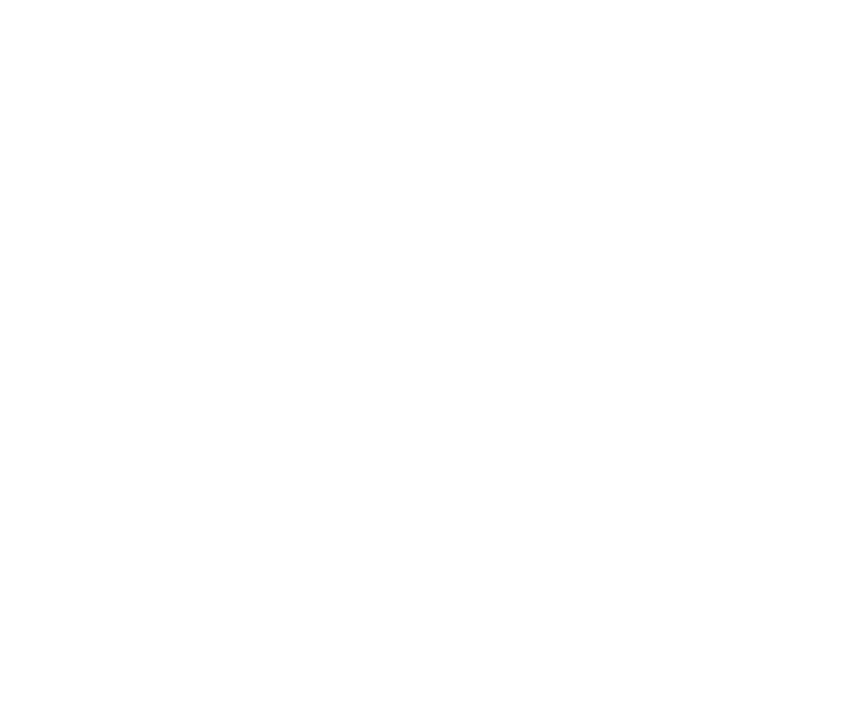
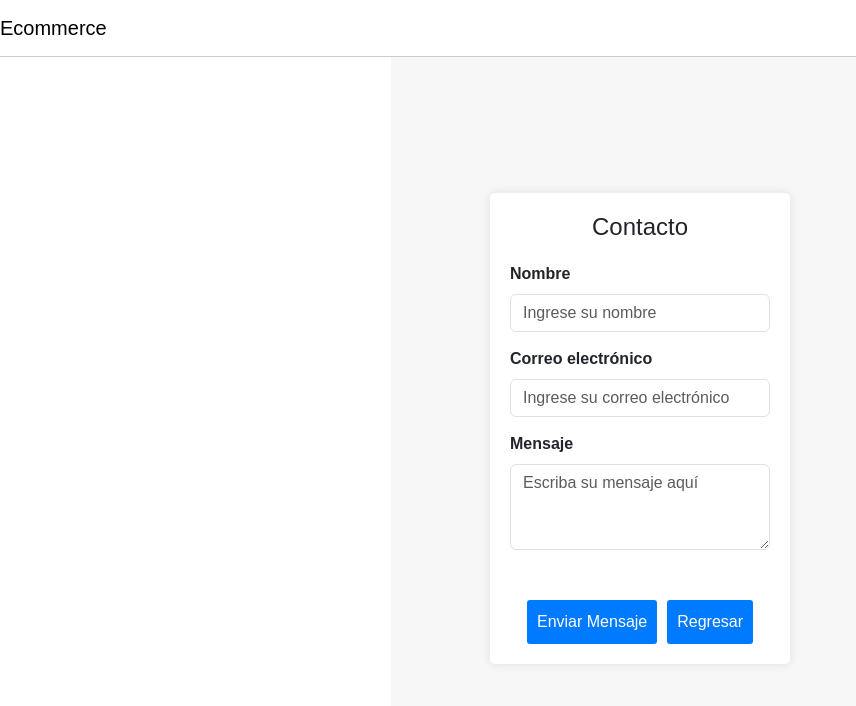
Before and after one commit to Arthur061990/Auth_React, a React (Vite) app: page /contacto in a window 1280 px wide. Before the commit this address had no page. Shown: the top 706 px of the page, without its empty margins (0-856 px from the left). Built offline with nearby package versions, Linux system fonts and the light colour scheme.

Commit message:
toastify

```diff
--- a/package.json
+++ b/package.json
@@ -15,7 +15,8 @@
     "react": "^18.3.1",
     "react-bootstrap": "^2.10.4",
     "react-dom": "^18.3.1",
-    "react-router-dom": "^6.24.0"
+    "react-router-dom": "^6.24.0",
+    "react-toastify": "^10.0.5"
   },
   "devDependencies": {
     "@types/react": "^18.3.3",
--- a/src/App.jsx
+++ b/src/App.jsx
@@ -5,18 +5,24 @@ import Dashboard from './components/pages/dashboard';
 import Registro from './components/pages/registro';
 import Ingreso from './components/pages/ingreso';
 import Home from './components/pages/home';
+import Contacto from './components/pages/contacto';
 import Modifica_Password from './components/pages/modificar_password';
 import 'bootstrap/dist/css/bootstrap.min.css';
 import AuthState from '../tools/auth.state';
 import './components/Estilos/estilo.css'
 import Layout from './components/pages/layout';
+import { ToastContainer } from 'react-toastify';
+import 'react-toastify/dist/ReactToastify.css';
 
 function App() {
 
 
   return (
+
     <AuthState>
+
         <BrowserRouter>
+        <ToastContainer />
           <Routes>
             <Route path={"/"} element={<Home />}/>
             <Route path={"/ingreso"} element={<Ingreso />}/>
@@ -24,10 +30,16 @@ function App() {
             <Route element={<Layout />}>
               <Route path={"/dashboard"} element={<Dashboard />}/>
               <Route path={"/modificar_password"} element={<Modifica_Password />}/>
+              <Route path={"/contacto"} element={<Contacto/>}/>
             </Route>
           </Routes>
+
         </BrowserRouter>
+
     </AuthState>
+
+
+
   )
 }
 
--- /dev/null
+++ b/src/components/pages/contacto.jsx
@@ -0,0 +1,45 @@
+import React from 'react';
+import { Container, Navbar, Form, Button } from 'react-bootstrap';
+
+const Contacto = () => {
+    return (
+        <div style={{ fontFamily: 'Arial, sans-serif', backgroundColor: '#f7f7f7', display: 'flex', justifyContent: 'center', alignItems: 'center', height: '100vh', margin: 0 }}>
+            <Navbar className="navbar" expand="lg" style={{ width: '100%', position: 'fixed', top: 0, zIndex: 1000, backgroundColor: '#fff', borderBottom: '1px solid #ccc' }}>
+                <Navbar.Brand href="#home">Ecommerce</Navbar.Brand>
+                {/* Agregar botones de navegación si es necesario */}
+            </Navbar>
+
+            <Container style={{ backgroundColor: '#fff', padding: '20px', boxShadow: '0 0 10px rgba(0, 0, 0, 0.1)', borderRadius: '5px', width: '300px', textAlign: 'center' }}>
+                <h1 style={{ marginBottom: '20px', fontSize: '24px' }}>Contacto</h1>
+
+                <Form>
+                    <Form.Group className="form-group">
+                        <Form.Label>Nombre</Form.Label>
+                        <Form.Control type="text" placeholder="Ingrese su nombre" />
+                    </Form.Group>
+
+                    <Form.Group className="form-group">
+                        <Form.Label>Correo electrónico</Form.Label>
+                        <Form.Control type="email" placeholder="Ingrese su correo electrónico" />
+                    </Form.Group>
+
+                    <Form.Group className="form-group">
+                        <Form.Label>Mensaje</Form.Label>
+                        <Form.Control as="textarea" rows={3} placeholder="Escriba su mensaje aquí" />
+                    </Form.Group>
+
+                    <div style={{ textAlign: 'center', marginTop: '50px' }}>
+                        <Button variant="primary" type="submit" style={{ marginRight: '10px', padding: '10px', backgroundColor: '#007bff', color: '#fff', border: 'none', borderRadius: '3px', cursor: 'pointer', fontSize: '16px' }}>
+                            Enviar Mensaje
+                        </Button>
+                        <Button variant="primary" href="/dashboard" style={{ padding: '10px', backgroundColor: '#007bff', color: '#fff', border: 'none', borderRadius: '3px', cursor: 'pointer', fontSize: '16px' }}>
+                            Regresar
+                        </Button>
+                    </div>
+                </Form>
+            </Container>
+        </div>
+    );
+}
+
+export default Contacto;
--- a/src/components/pages/dashboard.jsx
+++ b/src/components/pages/dashboard.jsx
@@ -31,10 +31,10 @@ function Dashboard() {
         const obtenerProductosDesdeBackend = async () => {
             try {
                 const response = await axios.get('http://localhost:3000/obtener_productos', config);
-                setProductos(response.data); // Actualiza el estado con los productos recibidos del backend
+                setProductos(response.data);
             } catch (error) {
                 console.error('Error:', error);
-                // Manejo de errores, por ejemplo mostrar un mensaje al usuario
+
             }
         };
 
@@ -59,7 +59,6 @@ function Dashboard() {
                                     <Card.Title>{producto.nombre}</Card.Title>
                                     <Card.Text>{producto.descripcion}</Card.Text>
                                     <Card.Text>{producto.costo}</Card.Text>
-                                    <Button variant="primary">Comprar</Button>
                                 </Card.Body>
                             </Card>
                         </Col>
--- a/src/components/pages/modificar_password.jsx
+++ b/src/components/pages/modificar_password.jsx
@@ -6,11 +6,15 @@ import AuthContext from '../../../tools/auth.context';
 import '../Estilos/estilo.css';
 import 'bootstrap/dist/css/bootstrap.min.css';
 import { useNavigate } from 'react-router-dom';
+import { ToastContainer, toast } from 'react-toastify';
+  import 'react-toastify/dist/ReactToastify.css';
 
 export default function Modificar_Password() {
     const formRef = useRef();
-    const authCtx = useContext(AuthContext);
-    const redirect = useNavigate()
+
+
+
+
 
     const handleSubmit = (event) => {
         event.preventDefault();
@@ -40,6 +44,7 @@ export default function Modificar_Password() {
             .catch(error => console.error('Error:', error));
     }
 
+
     return (
         <div>
             <Form ref={formRef} onSubmit={handleSubmit}>
--- a/src/components/pages/registro.jsx
+++ b/src/components/pages/registro.jsx
@@ -7,6 +7,7 @@ import 'bootstrap/dist/css/bootstrap.min.css';
 import AuthContext from '../../../tools/auth.context';
 import { useContext, useEffect } from 'react';
 import { useNavigate } from 'react-router-dom';
+import { toast } from 'react-toastify';
 
 import axios from 'axios';
 
@@ -39,7 +40,9 @@ export default function Registro() {
             const datos = Object.fromEntries(formData.entries());
             console.log(datos);
             axios.post("http://localhost:3000/signup", datos)
-                //.then(response => console.log(response))
+                .then(response => {
+                  toast.success("Usuario registrado correctamente")
+                })
                 //.catch(error => console.error('Error:', error));
 
     }
--- /dev/null
+++ b/tools/carrito.context.js
@@ -0,0 +1,5 @@
+import { createContext } from 'react';
+
+const CarritoContext = createContext();
+
+export default CarritoContext;
```
Also changed, not shown: src/components/pages/toastify.jsx (added, +24 -0 lines), tools/carrito.state.jsx (added, +25 -0 lines), 1 other file (tests, documents, lock files or other folders).
